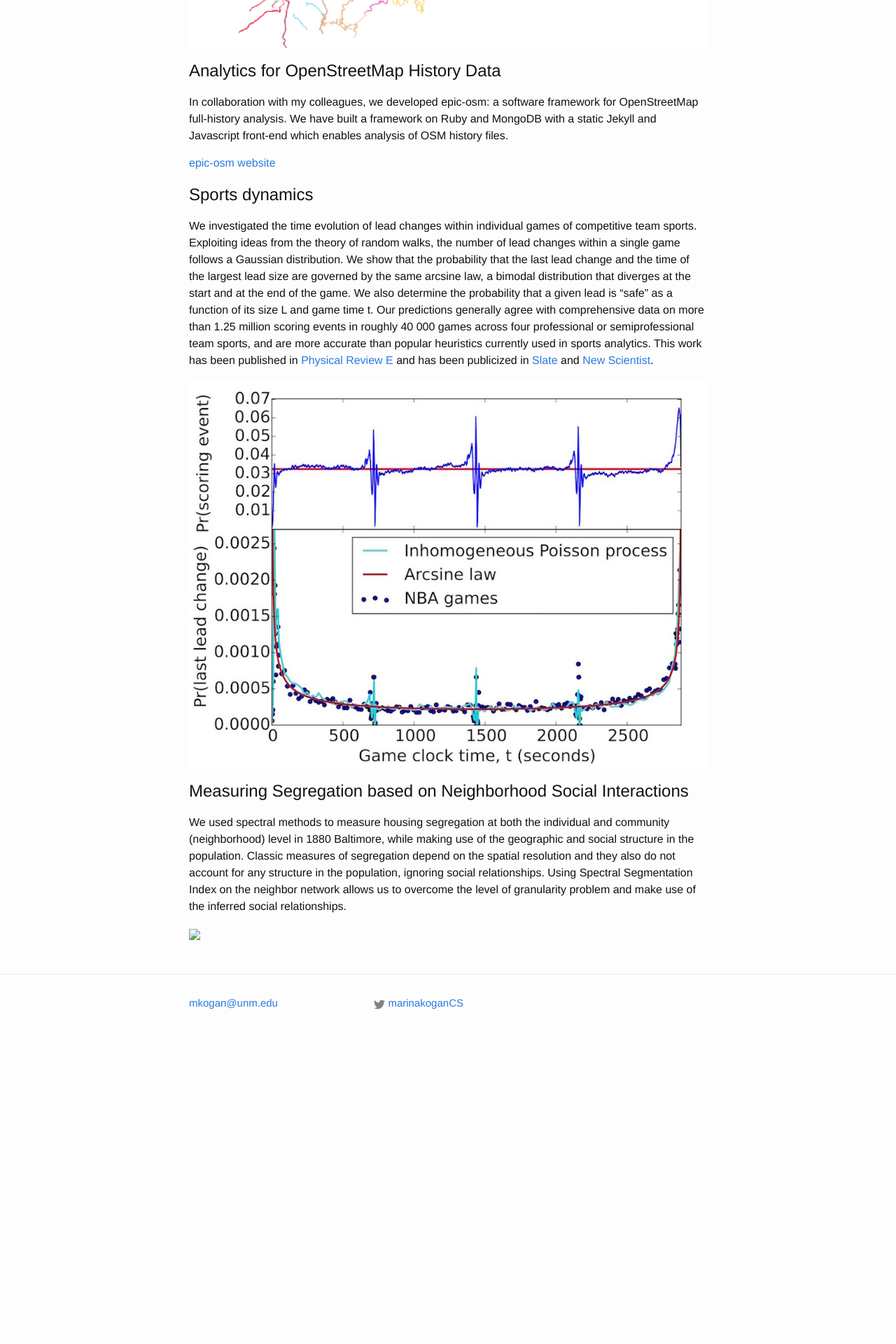
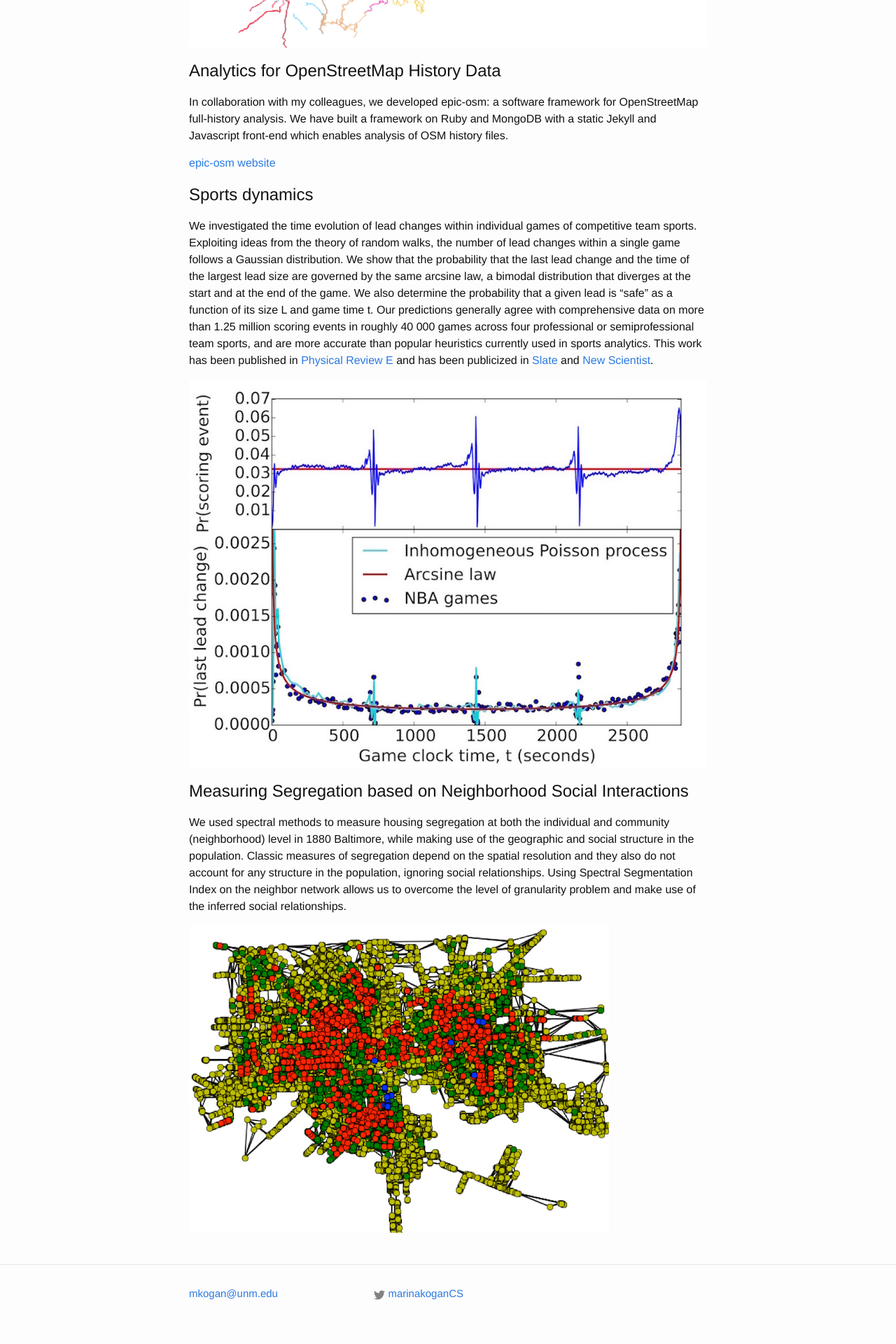
Before and after one commit to marinkala/marinkala.github.com, a Jekyll site: the page built from 4projects.md, in a window 1280 px wide. Shown: the part 2449-4369 px from the top of the page at 70% size. Built offline with Jekyll 4.4.1, drawn with Linux system fonts in a browser that asks for light colours; before the commit the page ends 3954 px from its top, so only the background shows below that.

Commit message:
update projects

```diff
--- a/4projects.md
+++ b/4projects.md
@@ -52,4 +52,4 @@ We investigated the time evolution of lead changes within individual games of co
 ## Measuring Segregation based on Neighborhood Social Interactions
 We used spectral methods to measure housing segregation at both the individual and community (neighborhood) level in 1880 Baltimore, while making use of the geographic and social structure in the population. Classic measures of segregation depend on the spatial resolution and they also do not account for any structure in the population, ignoring social relationships. Using Spectral Segmentation Index on the neighbor network allows us to overcome the level of granularity problem and make use of the inferred social relationships.
 
-<img align="center" src="assets/SSI.png" />
+![SSI](/assets/SSI.png)
```
